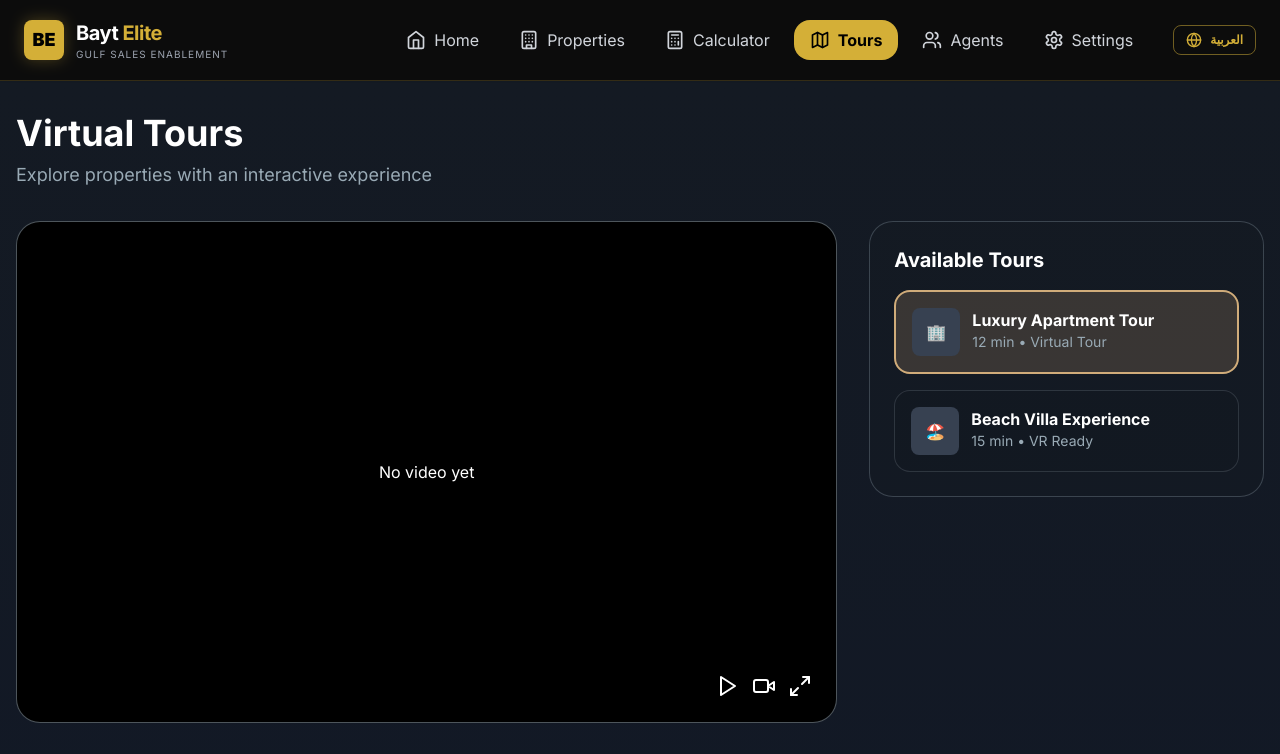
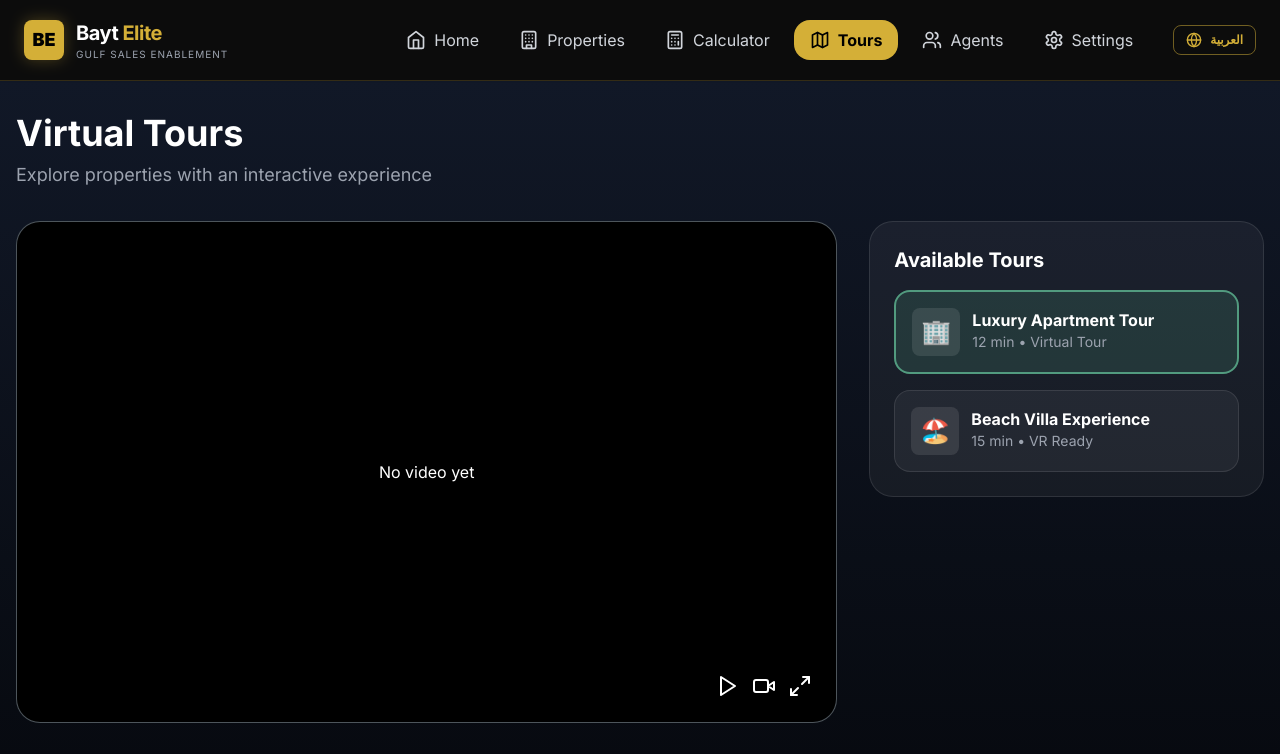
Before and after one commit to fazetdev/baytelitet, a Next.js app: page /tours in a window 1280 px wide. Shown: the top 754 px of the page. Built offline with nearby package versions, Linux system fonts and the light colour scheme.

Commit message:
Update: Refactor Tours page for context type consistency

```diff
--- a/app/tours/page.tsx
+++ b/app/tours/page.tsx
@@ -6,7 +6,6 @@ import VirtualTourViewer from './components/VirtualTourViewer';
 import SunPathSimulation from './components/SunPathSimulation';
 import SeasonalView from './components/SeasonalView';
 import NeighborhoodMap from './components/NeighborhoodMap';
-import TourList from './components/TourList';
 import { VirtualTour } from './types';
 
 const sampleTours: VirtualTour[] = [
@@ -43,7 +42,9 @@ const sampleTours: VirtualTour[] = [
 ];
 
 export default function ToursPage() {
-  const { language, isRTL } = useLanguage();
+  const { lang } = useLanguage();
+  const isRTL = lang === 'ar';
+
   const [activeTour, setActiveTour] = useState<VirtualTour>(sampleTours[0]);
   const [viewMode, setViewMode] = useState('day');
   const [season, setSeason] = useState('summer');
@@ -55,90 +56,81 @@ export default function ToursPage() {
   return (
     <div
       dir={isRTL ? 'rtl' : 'ltr'}
-      className="min-h-screen bg-gradient-to-b from-bayt-dark to-gray-900 text-white"
+      className="min-h-screen bg-gradient-to-b from-gray-900 to-black text-white"
     >
       <div className="container mx-auto px-4 py-8">
-        {/* Header */}
         <header className="mb-8">
           <h1 className="text-4xl font-bold mb-2">
-            {language === 'ar' ? 'الجولات الافتراضية' : 'Virtual Tours'}
+            {lang === 'ar' ? 'الجولات الافتراضية' : 'Virtual Tours'}
           </h1>
-          <p className="text-bayt-cool text-lg">
-            {language === 'ar'
+          <p className="text-gray-400 text-lg">
+            {lang === 'ar'
               ? 'استكشف العقار بتجربة تفاعلية'
               : 'Explore properties with an interactive experience'}
           </p>
         </header>
 
         <div className="grid grid-cols-1 lg:grid-cols-3 gap-8">
-          {/* Main Content - 2/3 width */}
           <div className="lg:col-span-2 space-y-8">
-            {/* Virtual Tour Viewer */}
             <VirtualTourViewer
               tourData={activeTour}
-              language={language}
+              language={lang}
               isRTL={isRTL}
             />
 
-            {/* Interactive Controls */}
-            <div className="bg-bayt-dark/50 border border-bayt-cool/30 rounded-2xl p-6">
+            <div className="bg-white/5 border border-white/10 rounded-2xl p-6">
               <h2 className="text-xl font-bold mb-4">
-                {language === 'ar' ? 'عناصر تحكم تفاعلية' : 'Interactive Controls'}
+                {lang === 'ar' ? 'عناصر تحكم تفاعلية' : 'Interactive Controls'}
               </h2>
 
               <div className="grid grid-cols-1 md:grid-cols-2 gap-6">
                 <SunPathSimulation
-                  viewMode={viewMode}
-                  setViewMode={setViewMode}
-                  language={language}
+                  language={lang}
                   isRTL={isRTL}
                 />
 
                 <SeasonalView
                   season={season}
                   setSeason={setSeason}
-                  language={language}
+                  language={lang}
                   isRTL={isRTL}
                 />
               </div>
             </div>
 
-            {/* Neighborhood Map */}
             <NeighborhoodMap
-              tourData={activeTour}
-              language={language}
+              language={lang}
               isRTL={isRTL}
             />
           </div>
 
-          {/* Tour List Sidebar - 1/3 width */}
           <div className="lg:col-span-1">
             <div className="sticky top-8">
-              <div className="bg-bayt-dark/50 border border-bayt-cool/30 rounded-2xl p-6">
+              <div className="bg-white/5 border border-white/10 rounded-2xl p-6">
                 <h2 className="text-xl font-bold mb-4">
-                  {language === 'ar' ? 'الجولات المتاحة' : 'Available Tours'}
+                  {lang === 'ar' ? 'الجولات المتاحة' : 'Available Tours'}
                 </h2>
                 <div className="space-y-4">
                   {sampleTours.map(tour => (
                     <button
                       key={tour.id}
                       onClick={() => handleTourSelect(tour)}
-                      className={`w-full p-4 rounded-xl transition-all duration-300 text-left ${
+                      className={`w-full p-4 rounded-xl transition-all duration-300 ${
                         activeTour.id === tour.id
-                          ? 'bg-bayt-warm/20 border-2 border-bayt-warm'
-                          : 'bg-bayt-dark/30 border border-bayt-cool/20 hover:bg-bayt-dark/50'
+                          ? 'bg-bayt-cultural/20 border-2 border-bayt-cultural'
+                          : 'bg-white/5 border border-white/10 hover:bg-white/10'
                       }`}
                     >
                       <div className="flex gap-3">
-                        <div className="flex-shrink-0 w-12 h-12 bg-gray-700 rounded-lg flex items-center justify-center">
+                        <div className="flex-shrink-0 w-12 h-12 bg-white/10 rounded-lg flex items-center justify-center text-2xl">
                           {tour.id === 1 ? '🏢' : '🏖️'}
                         </div>
-                        <div>
+                        <div className={isRTL ? 'text-right' : 'text-left'}>
                           <h3 className="font-bold">
-                            {language === 'ar' ? tour.titleAr : tour.title}
+                            {lang === 'ar' ? tour.titleAr : tour.title}
                           </h3>
-                          <p className="text-bayt-cool text-sm">
-                            {tour.duration} • {language === 'ar' ? tour.typeAr : tour.type}
+                          <p className="text-gray-400 text-sm">
+                            {tour.duration} • {lang === 'ar' ? tour.typeAr : tour.type}
                           </p>
                         </div>
                       </div>
```
